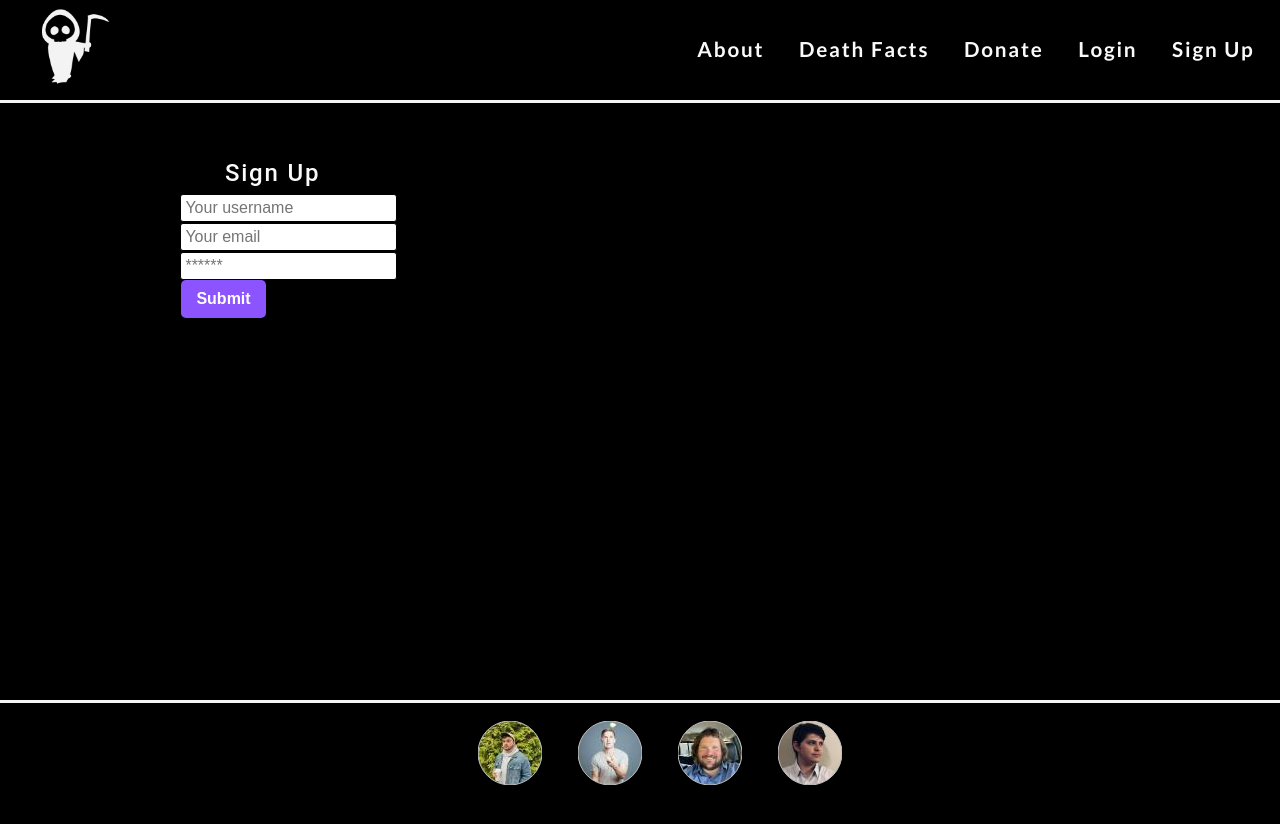
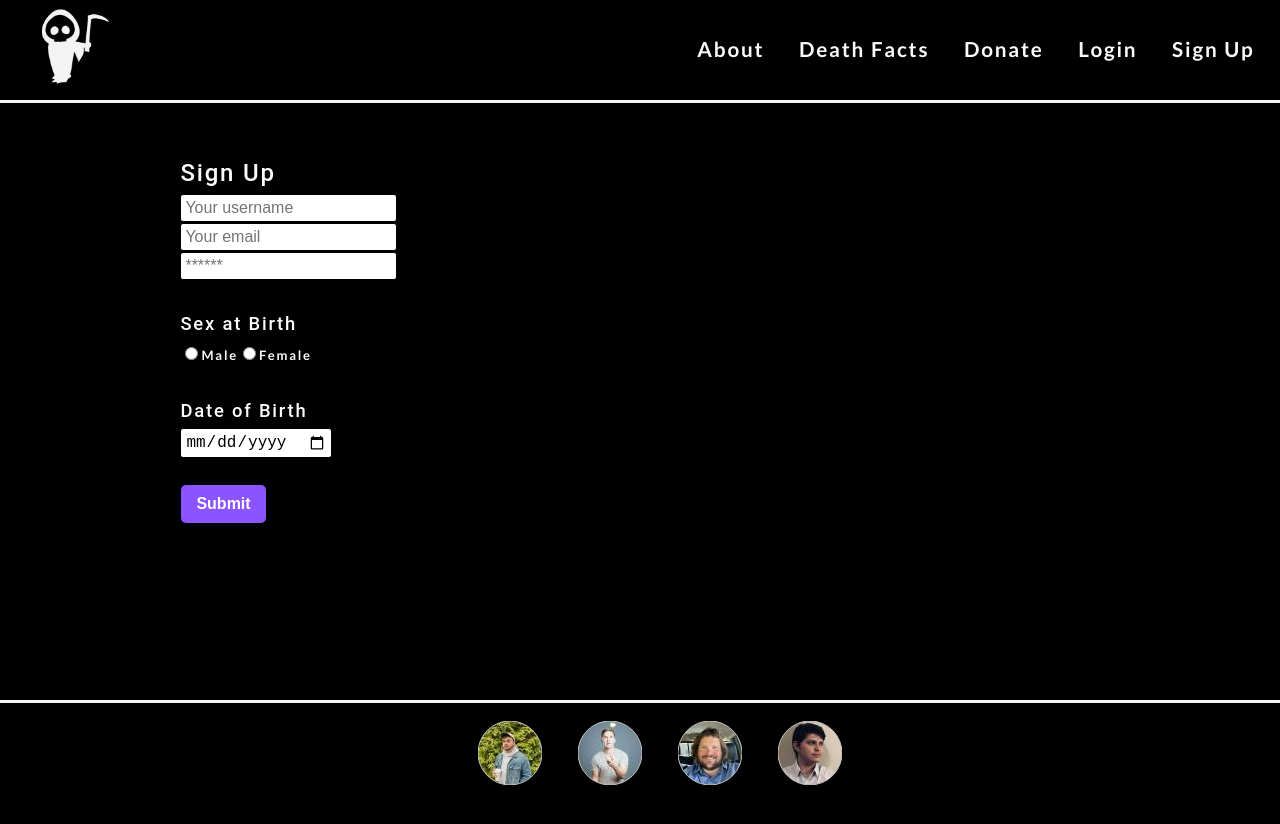
Before and after one commit to GunnySensei/project_dEd, a React (Create React App) app in the folder client/: page /Signup in a window 1280 px wide. Shown: the top 824 px of the page. Built offline with nearby package versions, Linux system fonts and the light colour scheme.

Commit message:
added sex at birth and birthday to sign up form

```diff
--- a/client/src/index.css
+++ b/client/src/index.css
@@ -66,7 +66,7 @@ h4 {
 }
 
 h5 {
-  font-size: 1.25rem;
+  font-size: 1.15rem;
 }
 
 h6 {
@@ -184,7 +184,7 @@ nav li {
   cursor: pointer;
 }
 
-/* nv styles end */
+/* nav styles end */
 
 /* footer styles start */
 
@@ -222,6 +222,14 @@ nav li {
 }
 
 /* footer styles end */
+
+/* sign up styles start */
+
+.form-header {
+  font-size: small;
+}
+
+/* sign up styles end */
 
 textarea {
   width: 600px;
--- a/client/src/pages/Signup.js
+++ b/client/src/pages/Signup.js
@@ -9,6 +9,8 @@ const Signup = () => {
     username: "",
     email: "",
     password: "",
+    birthday: "",
+    sex: "",
   });
   const [addUser, { error }] = useMutation(ADD_USER);
 
@@ -40,7 +42,7 @@ const Signup = () => {
   return (
     <main className="flex-row justify-center mb-4">
       <div className="col-12 col-md-6">
-        <div className="card">
+        <div className="signup-card">
           <h4 className="card-header">Sign Up</h4>
           <div className="card-body">
             <form onSubmit={handleFormSubmit}>
@@ -71,6 +73,44 @@ const Signup = () => {
                 value={formState.password}
                 onChange={handleChange}
               />
+              <br></br>
+              <br></br>
+              <h5>Sex at Birth</h5>
+              <input
+                className="form-input"
+                name="sex"
+                type="radio"
+                id="sex"
+                value="Male"
+                onChange={handleChange}
+              />
+              <label htmlFor="Male" className="form-header">
+                Male
+              </label>
+              <input
+                className="form-input"
+                name="sex"
+                type="radio"
+                id="sex"
+                value="Female"
+                onChange={handleChange}
+              />
+              <label htmlFor="Female" className="form-header">
+                Female
+              </label>
+              <br></br>
+              <br></br>
+              <h5>Date of Birth</h5>
+              <input
+                className="form-input"
+                name="birthday"
+                type="date"
+                id="birthday"
+                value={formState.birthday}
+                onChange={handleChange}
+              />
+              <br></br>
+              <br></br>
               <button className="btn d-block w-100" type="submit">
                 Submit
               </button>
--- a/client/src/utils/mutations.js
+++ b/client/src/utils/mutations.js
@@ -1,4 +1,4 @@
-import { gql } from '@apollo/client';
+import { gql } from "@apollo/client";
 
 export const LOGIN_USER = gql`
   mutation login($email: String!, $password: String!) {
@@ -13,8 +13,20 @@ export const LOGIN_USER = gql`
 `;
 
 export const ADD_USER = gql`
-    mutation addUser($username: String!, $email: String!, $password: String!, $birthday: String, $sex: String!) {
-        addUser(username: $username, email: $email, password: $password, birthday: $birthday, sex: $sex) {
+  mutation addUser(
+    $username: String!
+    $email: String!
+    $password: String!
+    $birthday: String!
+    $sex: String!
+  ) {
+    addUser(
+      username: $username
+      email: $email
+      password: $password
+      birthday: $birthday
+      sex: $sex
+    ) {
       token
       user {
         _id
```
Also changed, not shown: 2 other files (tests, documents, lock files or other folders). Lines whose indentation alone changed are shown as unchanged.
